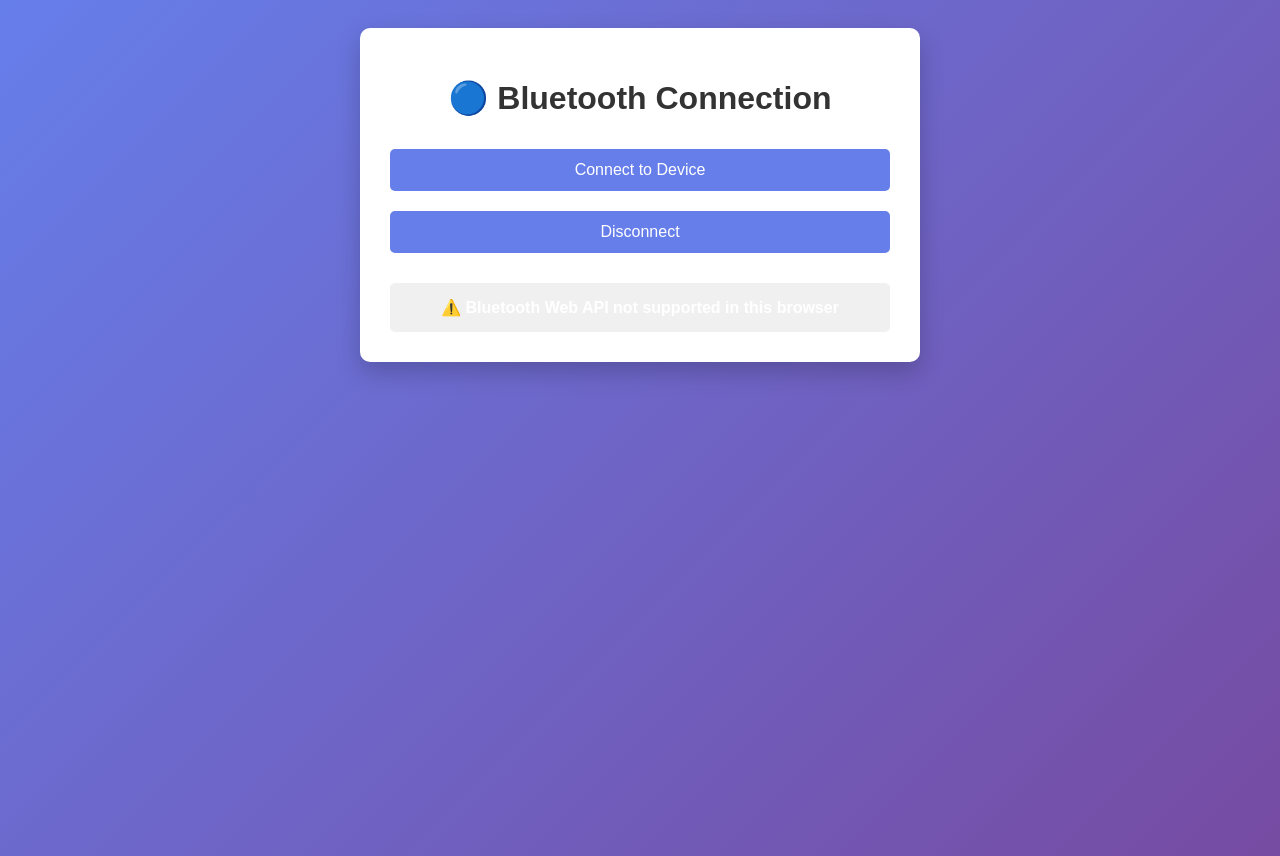
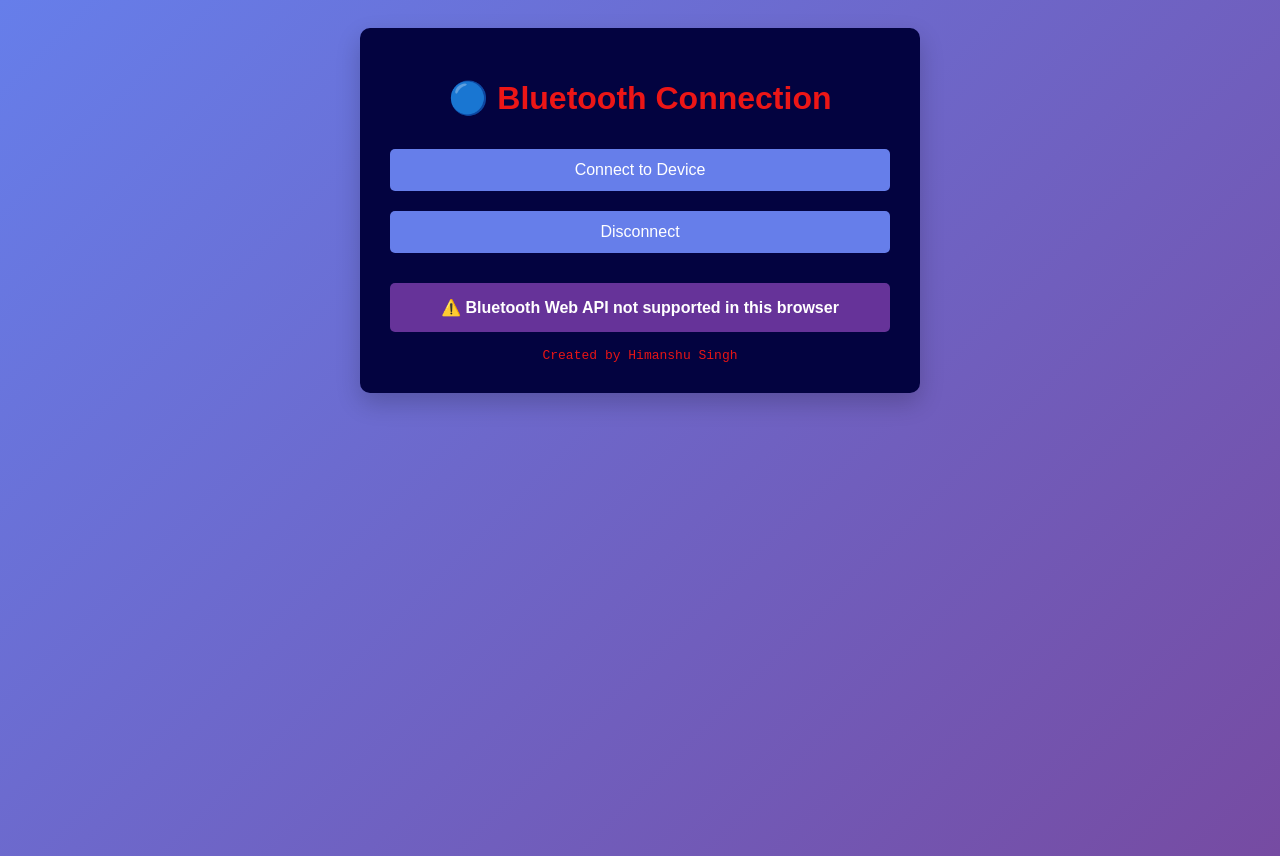
Before and after one commit to Himanshu212306/Blutoothconnect, a plain HTML site: page index.html in a window 1280 px wide. Drawn offline with Linux system fonts and the light colour scheme.

Commit message:
Modify index.html with new styles and creator info
Updated styles and added creator information.

```diff
--- a/index.html
+++ b/index.html
@@ -14,7 +14,7 @@
         }
 
         .container {
-            background: white;
+            background: rgb(3, 3, 64);
             padding: 30px;
             border-radius: 10px;
             max-width: 500px;
@@ -24,7 +24,8 @@
 
         h1 {
             text-align: center;
-            color: #333;
+            color:#ec1616;
+;
         }
 
         button {
@@ -46,7 +47,7 @@
         #status {
             margin-top: 20px;
             padding: 15px;
-            background: #f0f0f0;
+            background: rebeccapurple;
             border-radius: 5px;
             text-align: center;
             font-weight: bold;
@@ -61,6 +62,14 @@
             background: #e74c3c;
             color: white;
         }
+        .creator {
+            text-align: center;
+            margin-top: 16px;
+            font-size: 13px;
+            color: #e71515;
+            font-family: 'Courier New', Courier, monospace;
+        }
+
     </style>
 </head>
 
@@ -71,6 +80,7 @@
         <button id="disconnectBtn" disabled>Disconnect</button>
         <div id="status">Ready to connect</div>
         <div id="devices"></div>
+        <div class="creator">Created by Himanshu Singh</div>
     </div>
 
     <script>
@@ -151,4 +161,5 @@
     </script>
 </body>
 
+
 </html>
```
